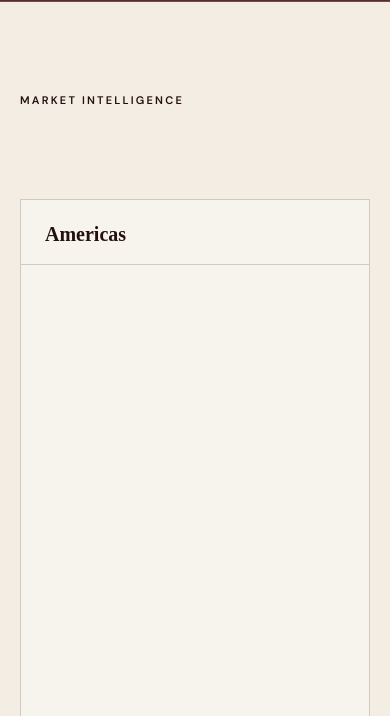
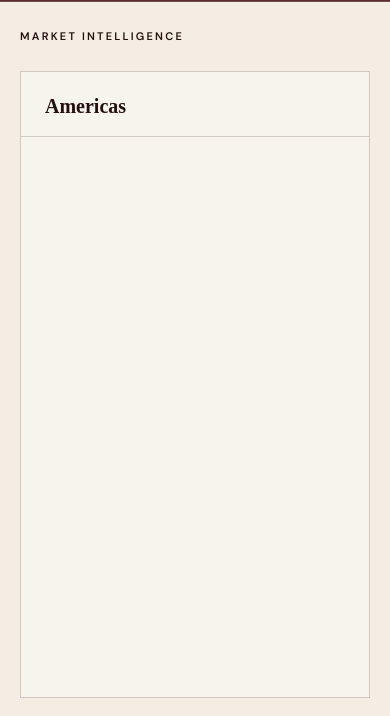
Before and after one commit to MahayanaCapital/MCP.WWW, a website: page markets-en.html in a window 390 px wide. Shown: the part 70-786 px from the top of the page. Drawn offline with nearby package versions, Linux system fonts and the light colour scheme; a script that the page names is missing.

Commit message:
Set markets label spacing to 26px

```diff
--- a/assets/css/mahayanacap.css
+++ b/assets/css/mahayanacap.css
@@ -322,7 +322,7 @@ html[lang="zh-TW"] .featured-copy h2 { font-size: clamp(32px, 3vw, 44px); white-
 }
 .markets-hero-minimal {
   min-height: auto;
-  padding: 130px 4vw;
+  padding: 26px 4vw;
   border-bottom: 0;
 }
 .markets-feed { padding: 0 4vw 130px; }
@@ -380,7 +380,7 @@ html[lang="zh-TW"] .featured-copy h2 { font-size: clamp(32px, 3vw, 44px); white-
   .insight-newsletter { padding: 80px 20px; }
   .markets-directory { padding-top: 72px; }
   .markets-hero { min-height: 460px; padding: 80px 20px 60px; }
-  .markets-hero-minimal { min-height: auto; padding: 90px 20px; }
+  .markets-hero-minimal { min-height: auto; padding: 26px 20px; }
   .markets-hero p { margin: 0; }
   .markets-feed { padding: 0 20px 90px; }
   .markets-feed-shell { min-height: 760px; padding-top: 24px; }
```
